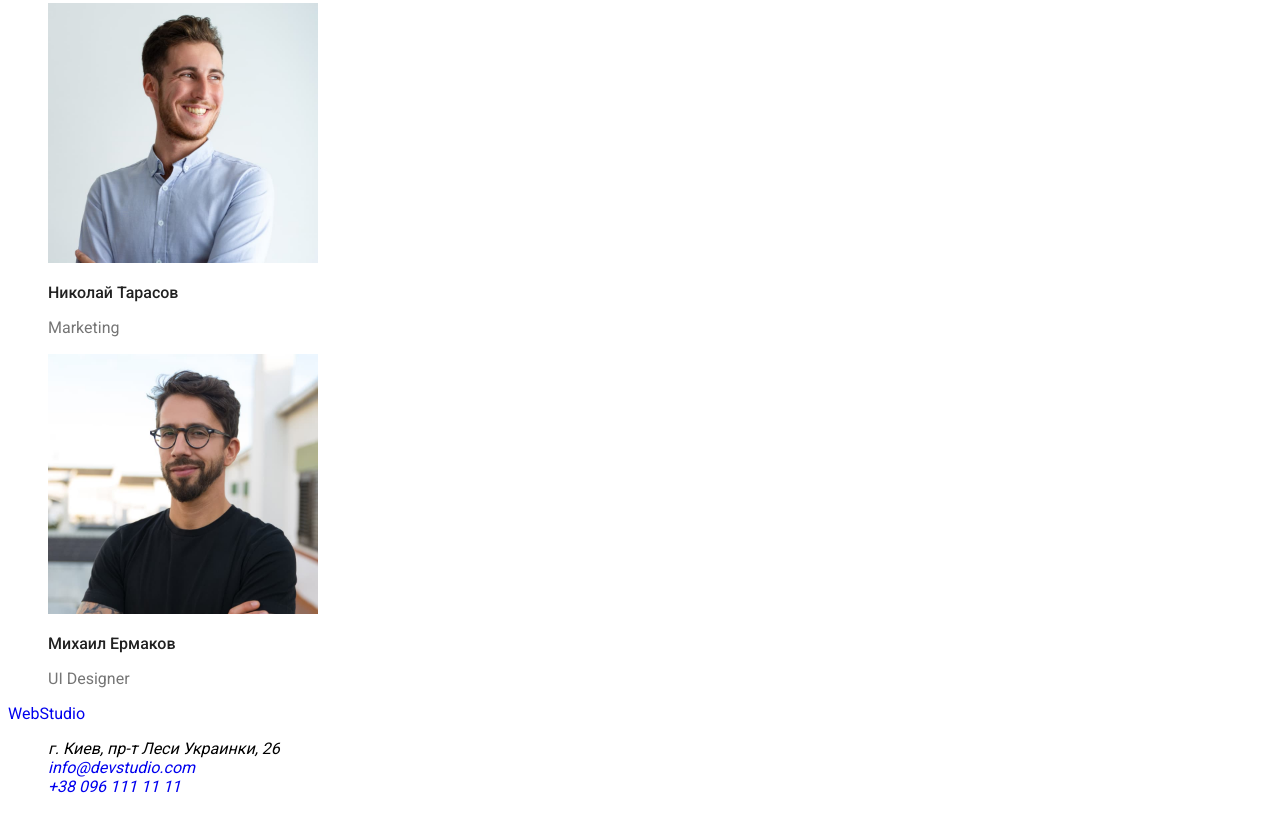
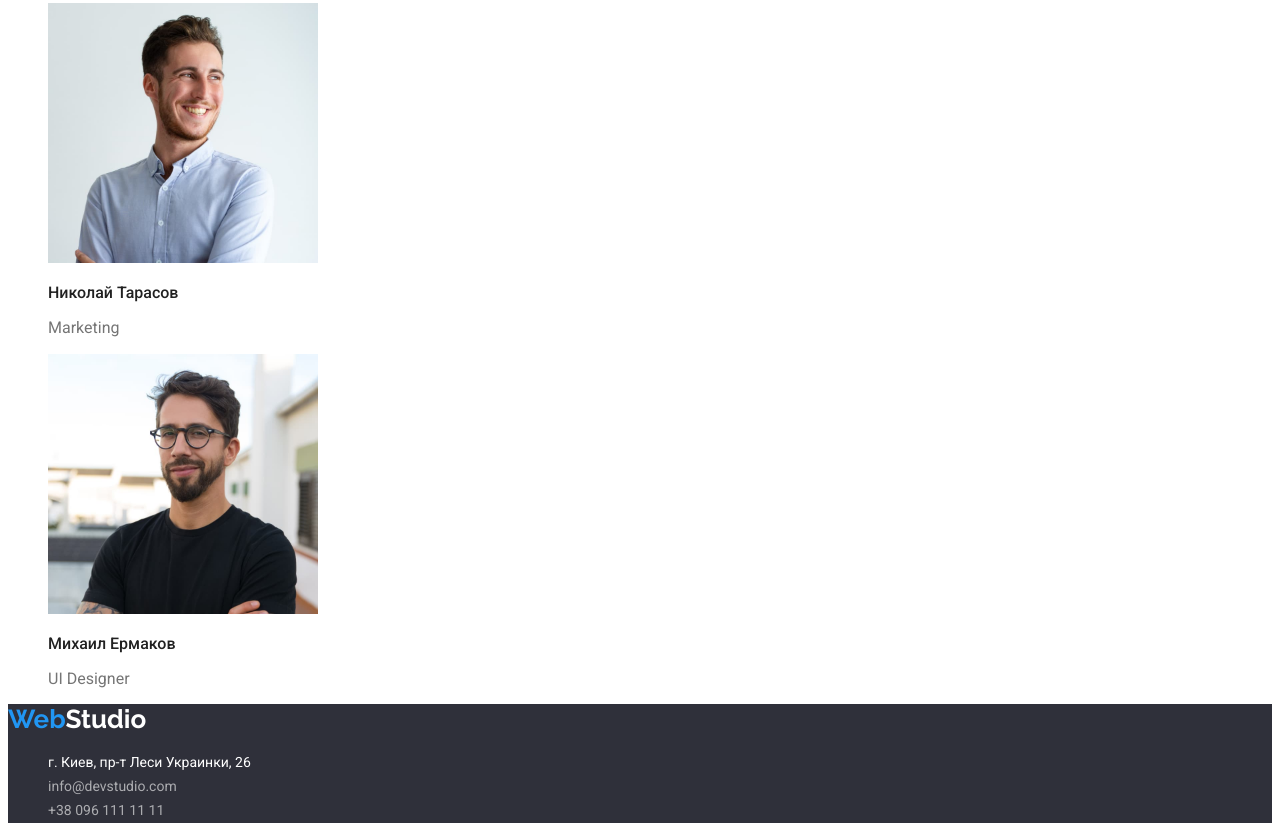
Before and after one commit to garikdallari/goit-markup-hw-02, a plain HTML site: page index.html in a window 1280 px wide. Shown: the part 2411-3250 px from the top of the page. Before the commit the page ends 3223 px from the top, so only its background shows below. Drawn offline with Linux system fonts and the light colour scheme.

Commit message:
сделал футер

```diff
--- a/css/styles.css
+++ b/css/styles.css
@@ -127,3 +127,30 @@ body {
   line-height: 1.2;
   color: var(--grey-cnt);
 }
+.footer {
+  background-color: var(--background-color);
+}
+.footer .footer-logo {
+  font-family: Raleway, sans-serif;
+  font-weight: 700;
+  font-size: 26px;
+  line-height: 1.2;
+  color: var(--white-primary);
+}
+.footer .web {
+  color: var(--blue-accent);
+}
+.footer .footer-adr {
+  font-style: normal;
+  font-weight: 400;
+  font-size: 14px;
+  line-height: 1.7;
+  color: var(--white-primary);
+}
+.footer .footer-link {
+  font-style: normal;
+  font-weight: 400;
+  font-size: 14px;
+  line-height: 1.7;
+  color: var(--white-secondary-op);
+}
--- a/index.html
+++ b/index.html
@@ -91,13 +91,13 @@
 </section>
 </main>
 <!-- подвал -->
-<footer>
-    <a href="./index.html"><span>Web</span>Studio</a>
+<footer class="footer">
+    <a href="./index.html" class="footer-logo"><span class="web">Web</span>Studio</a>
     <address>
         <ul>
-        <li>г. Киев, пр-т Леси Украинки, 26</li>
-        <li><a href="mailto:info@devstudio.com">info@devstudio.com</a></li>
-        <li><a href="tel:+380961111111">+38 096 111 11 11</a></li>
+        <li class="footer-adr">г. Киев, пр-т Леси Украинки, 26</li>
+        <li><a class="footer-link" href="mailto:info@devstudio.com">info@devstudio.com</a></li>
+        <li><a class="footer-link" href="tel:+380961111111">+38 096 111 11 11</a></li>
        </ul>
     </address>
 </footer>
```
